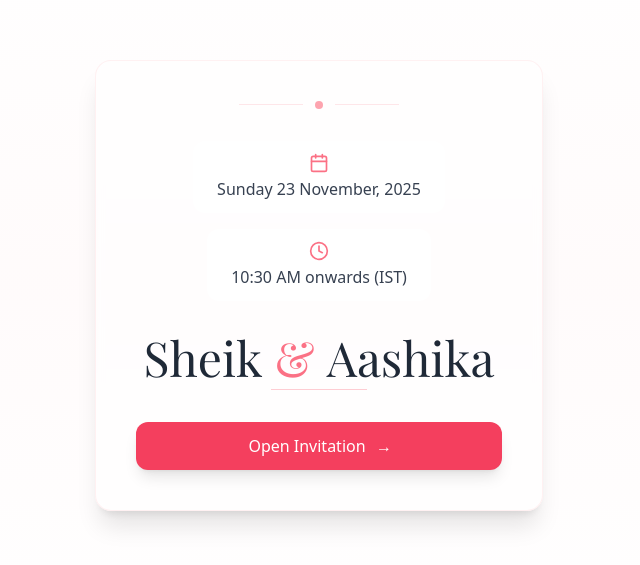
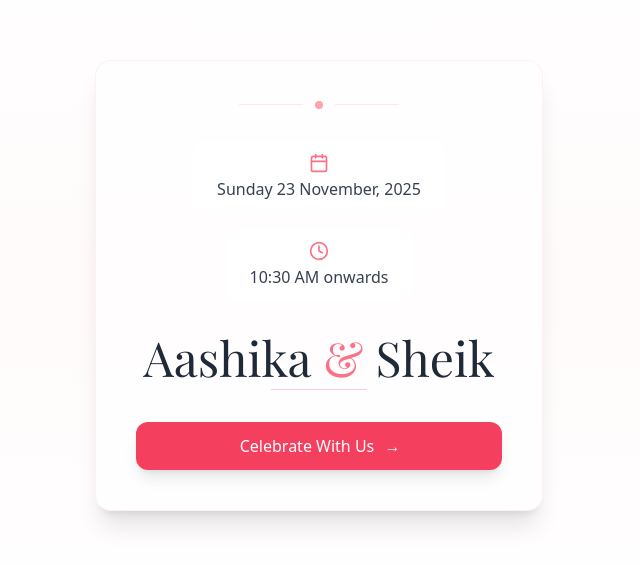
Before and after one commit to aashika-sheik/AashWedsSheik, a React (Vite) app: page / in a window 1280 px wide. Shown: the part 115-680 px from the top of the page, without its empty margins (321-961 px from the left). Built offline with nearby package versions, Linux system fonts and the light colour scheme; a web font is replaced by a local one.

Commit message:
Update Hero, EventsCard, config and page components with new design and bigger hearts

```diff
--- a/src/components/EventsCard.jsx
+++ b/src/components/EventsCard.jsx
@@ -1,7 +1,31 @@
 import { useState } from "react";
 import { motion, AnimatePresence } from "framer-motion";
 import { Calendar, Clock, MapPin, CalendarPlus, X, Chrome, Apple, Calendar as CalendarIcon } from "lucide-react";
-import { formatEventDate, formatTime } from "@/lib/formatEventDate";
+
+// Format date as DD/MM/YY
+const formatDateDDMMYY = (dateStr) => {
+  if (!dateStr) return '';
+  const date = new Date(dateStr);
+  const dd = String(date.getDate()).padStart(2, '0');
+  const mm = String(date.getMonth() + 1).padStart(2, '0');
+  const yy = String(date.getFullYear()).slice(-2);
+  return `${dd}/${mm}/${yy}`;
+};
+
+// Format time with AM/PM
+const formatTimeWithMeridiem = (time) => {
+  if (!time) return '';
+  let [h, m] = time.split(':').map(Number);
+  const meridiem = h >= 12 ? 'PM' : 'AM';
+  h = h % 12 || 12;
+  return `${h}:${m.toString().padStart(2, '0')} ${meridiem}`;
+};
+
+// Format time range or "onwards"
+const formatAgendaTime = (startTime, endTime) => {
+  if (!endTime || endTime === '00:00') return `${formatTimeWithMeridiem(startTime)} onwards`;
+  return `${formatTimeWithMeridiem(startTime)} - ${formatTimeWithMeridiem(endTime)}`;
+};
 
 const Modal = ({ isOpen, onClose, children }) => (
   <AnimatePresence>
@@ -104,11 +128,11 @@ END:VCALENDAR`;
         <div className="space-y-3 text-gray-600">
           <div className="flex items-center space-x-3">
             <Calendar className="w-5 h-5 text-rose-500" />
-            <span>{formatEventDate(eventData.date)}</span>
+            <span>{formatDateDDMMYY(eventData.date)}</span>
           </div>
           <div className="flex items-center space-x-3">
             <Clock className="w-5 h-5 text-rose-500" />
-            <span>{formatTime(eventData.startTime, eventData.endTime)}</span>
+            <span>{formatAgendaTime(eventData.startTime, eventData.endTime)}</span>
           </div>
           <div className="flex items-center space-x-3">
             <MapPin className="w-5 h-5 text-rose-500" />
--- a/src/config/config.js
+++ b/src/config/config.js
@@ -3,33 +3,33 @@ const config = {
     title: "Wedding invitation of Aashika & Sheik",
     description:
       "With great joy, we, Aashika & Sheik, invite you to join and celebrate the special moment of our wedding.",
-    groomName: "Sheik",
-    brideName: "Aashika",
-    parentGroom: "Meeran & Raahman Bee",
-    parentBride: "Ajie & Anitha",
+    groomName: "Aashika",
+    brideName: "Sheik",
+    parentGroom: "Ajie & Anitha",
+    parentBride: "Meeran & Raahman Bee",
     date: "2025-11-23",
     maps_url: "https://maps.app.goo.gl/X1DeKgGWvoGwmfuW6",
     maps_embed:
       "https://www.google.com/maps/embed?pb=!1m18!1m12!1m3!1d3912.631464941872!2d76.95749177481277!3d11.288478088893116!2m3!1f0!2f0!3f0!3m2!1i1024!2i768!4f13.1!3m3!1m2!1s0x3ba8eefcf322fa03%3A0xfe86da7c1d1fe29e!2sR%20K%20Marriage%20Hall!5e0!3m2!1sen!2sin!4v1761034303357!5m2!1sen!2sin",
-    location: "RK Mahal Convention Hall",
+    location: "RK Kalayanamandapam",
     address: "Annur Road, Mettupalayam, Tamil Nadu",
     ogImage: "/images/og-image.jpg",
     favicon: "/images/favicon.ico",
     agenda: [
       {
-        title: "Nikkah",
+        title: "Wedding",
         date: "2025-11-23",
-        startTime: "10:30",
-        endTime: null, // shows only start time
-        location: "RK Mahal Convention Hall",
+        startTime: "10:30", // keep in 24-hour format
+        endTime: null, // will show "10:30 AM onwards" in display
+        location: "RK Kalayanamandapam",
         address: "Annur Road, Mettupalayam, Tamil Nadu",
       },
       {
         title: "Walima",
         date: "2025-11-30",
         startTime: "11:00",
-        endTime: null,
-        location: "CSK Mahal Convention Hall",
+        endTime: null, // will show "11:00 AM onwards" in display
+        location: "CSK Mahal",
         address: "Mamandur, Tamil Nadu",
       },
     ],
--- a/src/pages/Events.jsx
+++ b/src/pages/Events.jsx
@@ -2,20 +2,43 @@ import EventCards from '@/components/EventsCard';
 import config from '@/config/config';
 import { motion } from 'framer-motion';
 
+// Helper functions
+const formatDateDDMMYY = (dateStr) => {
+  const date = new Date(dateStr);
+  const dd = String(date.getDate()).padStart(2, '0');
+  const mm = String(date.getMonth() + 1).padStart(2, '0');
+  const yy = String(date.getFullYear()).slice(-2);
+  return `${dd}/${mm}/${yy}`;
+};
+
+const formatTimeWithMeridiem = (time) => {
+  if (!time) return '';
+  const [hourStr, minuteStr] = time.split(':');
+  let hour = parseInt(hourStr, 10);
+  const minute = minuteStr.padStart(2, '0');
+  const meridiem = hour >= 12 ? 'PM' : 'AM';
+  if (hour > 12) hour -= 12;
+  if (hour === 0) hour = 12;
+  return `${hour}:${minute} ${meridiem}`;
+};
+
+const formatAgendaTime = (startTime, endTime) => {
+  const formattedStart = formatTimeWithMeridiem(startTime);
+  if (!endTime || endTime === '00:00') return `${formattedStart} onwards`;
+  const formattedEnd = formatTimeWithMeridiem(endTime);
+  return `${formattedStart} - ${formattedEnd}`;
+};
+
 export default function Events() {
-  // We adjust the agenda here to make sure endTime is either valid or empty
-  const adjustedEvents = config.data.agenda.map((event) => {
-    // For Nikkah/Walima, remove invalid endTime or set to null
-    const newEvent = { ...event };
-    if (!event.endTime || event.endTime === '00:00') {
-      newEvent.endTime = null; // This triggers "onwards" in EventCard
-    }
-    return newEvent;
-  });
+  // Adjust agenda: formatted date and time for each event
+  const adjustedEvents = config.data.agenda.map((event) => ({
+    ...event,
+    formattedDate: formatDateDDMMYY(event.date),
+    formattedTime: formatAgendaTime(event.startTime, event.endTime),
+    endTime: event.endTime || null, // ensures EventCards logic works
+  }));
 
   return (
-    <>
-      {/* Event Section */}
     <section id="event" className="min-h-screen relative overflow-hidden">
       <motion.div
         initial={{ opacity: 0 }}
@@ -75,6 +98,5 @@ export default function Events() {
         </motion.div>
       </motion.div>
     </section>
-    </>
   );
 }
--- a/src/pages/Hero.jsx
+++ b/src/pages/Hero.jsx
@@ -1,71 +1,88 @@
-import { Calendar, Clock, Heart } from 'lucide-react';
-import { motion } from 'framer-motion';
-import { useEffect, useState } from 'react';
-import config from '@/config/config';
-import { formatEventDate, formatTime } from '@/lib/formatEventDate';
-import { safeBase64 } from '@/lib/base64';
+import { useEffect, useState } from "react";
+import { Calendar, Clock, Heart } from "lucide-react";
+import { motion } from "framer-motion";
+import config from "@/config/config";
+import { safeBase64 } from "@/lib/base64";
 
 export default function Hero() {
-    const [guestName, setGuestName] = useState('');
+  const [guestName, setGuestName] = useState({});
+  const [containerSize, setContainerSize] = useState({
+    width: window.innerWidth,
+    height: window.innerHeight,
+  });
 
   useEffect(() => {
     const urlParams = new URLSearchParams(window.location.search);
-        const guestParam = urlParams.get('guest');
-
+    const guestParam = urlParams.get("guest");
     if (guestParam) {
       try {
         const decodedName = safeBase64.decode(guestParam);
         setGuestName(decodedName);
-            } catch (error) {
-                console.error('Error decoding guest name:', error);
-                setGuestName('');
+      } catch {
+        setGuestName("");
       }
     }
+
+    const handleResize = () =>
+      setContainerSize({ width: window.innerWidth, height: window.innerHeight });
+    window.addEventListener("resize", handleResize);
+    return () => window.removeEventListener("resize", handleResize);
   }, []);
 
+  const formatDateDDMMYY = (dateStr) => {
+    const date = new Date(dateStr);
+    const dd = String(date.getDate()).padStart(2, "0");
+    const mm = String(date.getMonth() + 1).padStart(2, "0");
+    const yy = String(date.getFullYear()).slice(-2);
+    return `${dd}/${mm}/${yy}`;
+  };
+
+  const formatTimeWithMeridiem = (time) => {
+    if (!time) return "";
+    let [hour, minute] = time.split(":").map(Number);
+    const meridiem = hour >= 12 ? "PM" : "AM";
+    if (hour === 0) hour = 12;
+    else if (hour > 12) hour -= 12;
+    return `${hour}:${String(minute).padStart(2, "0")} ${meridiem}`;
+  };
+
+  const formatAgendaTime = (startTime, endTime) => {
+    const start = formatTimeWithMeridiem(startTime);
+    if (!endTime) return `${start} onwards`;
+    return `${start} - ${formatTimeWithMeridiem(endTime)}`;
+  };
+
   const CountdownTimer = ({ targetDate }) => {
-        const [timeLeft, setTimeLeft] = useState(calculateTimeLeft());
-
-        function calculateTimeLeft() {
-            const istOffset = 5.5 * 60 * 60 * 1000; // IST = UTC+5:30
-            const nowUTC = new Date().getTime();
-            const nowIST = nowUTC + istOffset;
-
-            const targetTime = new Date(targetDate).getTime();
-            const difference = targetTime - nowIST;
-
-            let timeLeft = {};
-            if (difference > 0) {
-                timeLeft = {
-                    days: Math.floor(difference / (1000 * 60 * 60 * 24)),
-                    hours: Math.floor((difference / (1000 * 60 * 60)) % 24),
-                    minutes: Math.floor((difference / 1000 / 60) % 60),
-                    seconds: Math.floor((difference / 1000) % 60),
+    const [timeLeft, setTimeLeft] = useState({});
+    useEffect(() => {
+      const calculate = () => {
+        const diff = new Date(targetDate) - new Date();
+        if (diff <= 0) return setTimeLeft({});
+        setTimeLeft({
+          days: Math.floor(diff / (1000 * 60 * 60 * 24)),
+          hours: Math.floor((diff / (1000 * 60 * 60)) % 24),
+          minutes: Math.floor((diff / 1000 / 60) % 60),
+          seconds: Math.floor((diff / 1000) % 60),
+        });
       };
-            }
-            return timeLeft;
-        }
-
-        useEffect(() => {
-            const timer = setInterval(() => {
-                setTimeLeft(calculateTimeLeft());
-            }, 1000);
-            return () => clearInterval(timer);
+      calculate();
+      const interval = setInterval(calculate, 1000);
+      return () => clearInterval(interval);
     }, [targetDate]);
 
     return (
       <div className="grid grid-cols-2 sm:grid-cols-4 gap-4 mt-8">
-                {Object.keys(timeLeft).map((interval) => (
+        {Object.keys(timeLeft).map((k) => (
           <motion.div
-                        key={interval}
+            key={k}
             initial={{ scale: 0.5, opacity: 0 }}
             animate={{ scale: 1, opacity: 1 }}
             className="flex flex-col items-center p-3 bg-white/80 backdrop-blur-sm rounded-xl border border-rose-100"
           >
             <span className="text-xl sm:text-2xl font-bold text-rose-600">
-                            {timeLeft[interval]}
+              {timeLeft[k]}
             </span>
-                        <span className="text-xs text-gray-500 capitalize">{interval}</span>
+            <span className="text-xs text-gray-500 capitalize">{k}</span>
           </motion.div>
         ))}
       </div>
@@ -74,43 +91,53 @@ export default function Hero() {
 
   const FloatingHearts = () => (
     <div className="absolute inset-0 overflow-hidden pointer-events-none">
-            {[...Array(8)].map((_, i) => (
+      {[...Array(15)].map((_, i) => {
+        const size = 30 + Math.random() * 30; // bigger hearts
+        return (
           <motion.div
             key={i}
             initial={{
               opacity: 0,
               scale: 0,
-                        x: Math.random() * window.innerWidth,
-                        y: window.innerHeight
+              x: Math.random() * containerSize.width,
+              y: containerSize.height,
             }}
             animate={{
               opacity: [0, 1, 1, 0],
               scale: [0, 1, 1, 0.5],
-                        x: Math.random() * window.innerWidth,
-                        y: -100
+              x: Math.random() * containerSize.width,
+              y: -150, // floating higher
             }}
             transition={{
-                        duration: 4,
+              duration: 6,
               repeat: Infinity,
-                        delay: i * 0.8,
-                        ease: "easeOut"
+              delay: i * 0.5,
+              ease: "easeOut",
             }}
             className="absolute"
           >
             <Heart
-                        className={`w-${Math.floor(Math.random() * 2) + 8} h-${Math.floor(Math.random() * 2) + 8} ${i % 3 === 0 ? 'text-rose-400' :
-                            i % 3 === 1 ? 'text-pink-400' :
-                                'text-red-400'
-                            }`}
+              style={{ width: size, height: size }}
+              className={
+                i % 3 === 0
+                  ? "text-rose-400"
+                  : i % 3 === 1
+                  ? "text-pink-400"
+                  : "text-red-400"
+              }
               fill="currentColor"
             />
           </motion.div>
-            ))}
+        );
+      })}
     </div>
   );
 
   return (
-        <section id="home" className="min-h-screen flex flex-col items-center justify-center px-4 py-16 sm:py-20 text-center relative overflow-hidden">
+    <section className="min-h-screen flex flex-col items-center justify-center px-4 py-16 sm:py-20 text-center relative overflow-hidden">
+      {/* Floating hearts behind all content */}
+      <FloatingHearts />
+
       <motion.div
         initial={{ opacity: 0, y: 20 }}
         animate={{ opacity: 1, y: 0 }}
@@ -135,7 +162,7 @@ export default function Hero() {
             transition={{ delay: 0.4 }}
             className="text-gray-500 font-light italic text-base sm:text-lg"
           >
-                        With God's blessings, we are getting married
+            Our families warmly invite you to join us in celebrating this special union of
           </motion.p>
           <motion.h2
             initial={{ scale: 0.8, opacity: 0 }}
@@ -147,7 +174,7 @@ export default function Hero() {
           </motion.h2>
         </div>
 
-                {/* --- Date & Time Section --- */}
+        {/* Date & Time */}
         <motion.div
           initial={{ y: 20, opacity: 0 }}
           animate={{ y: 0, opacity: 1 }}
@@ -155,24 +182,23 @@ export default function Hero() {
           className="flex flex-col items-center mt-4"
         >
           <div className="flex items-center space-x-2">
-                        <Calendar className="w-4 h-4 text-rose-400" />
+            <Calendar className="w-5 h-5 text-rose-400" />
             <span className="text-gray-700 font-medium text-sm sm:text-base">
-                            {formatEventDate(config.data.agenda[0].date, "full")}
+              {formatDateDDMMYY(config.data.agenda[0].date)}
             </span>
           </div>
           <div className="flex items-center space-x-2 mt-1">
-                        <Clock className="w-4 h-4 text-rose-400" />
+            <Clock className="w-5 h-5 text-rose-400" />
             <span className="text-gray-700 font-medium text-sm sm:text-base">
-                            {formatTime(config.data.agenda[0].startTime, config.data.agenda[0].endTime)} (IST)
+              {formatAgendaTime(
+                config.data.agenda[0].startTime,
+                config.data.agenda[0].endTime
+              )}
             </span>
           </div>
         </motion.div>
 
         <CountdownTimer targetDate={config.data.agenda[0].date} />
-
-                <div className="pt-6 relative">
-                    <FloatingHearts />
-                </div>
       </motion.div>
     </section>
   );
--- a/src/pages/LandingPage.jsx
+++ b/src/pages/LandingPage.jsx
@@ -1,9 +1,29 @@
+import { Calendar, Clock } from 'lucide-react';
+import { motion } from 'framer-motion';
 import config from '@/config/config';
-import { formatEventDate, formatTime } from '@/lib/formatEventDate';
-import { motion } from 'framer-motion';
-import { Calendar, Clock } from 'lucide-react';
 
-const LandingPage = ({ onOpenInvitation }) => (
+const LandingPage = ({ onOpenInvitation }) => {
+
+  // Helper functions for AM/PM + "onwards"
+  function formatTimeWithMeridiem(time) {
+    if (!time) return '';
+    const [hourStr, minuteStr] = time.split(':');
+    let hour = parseInt(hourStr, 10);
+    const minute = minuteStr.padStart(2, '0');
+    const meridiem = hour >= 12 ? 'PM' : 'AM';
+    if (hour > 12) hour -= 12;
+    if (hour === 0) hour = 12;
+    return `${hour}:${minute} ${meridiem}`;
+  }
+
+  function formatAgendaTime(startTime, endTime) {
+    const formattedStart = formatTimeWithMeridiem(startTime);
+    if (!endTime) return `${formattedStart} onwards`;
+    const formattedEnd = formatTimeWithMeridiem(endTime);
+    return `${formattedStart} - ${formattedEnd}`;
+  }
+
+  return (
     <motion.div
       initial={{ opacity: 0 }}
       animate={{ opacity: 1 }}
@@ -25,6 +45,7 @@ const LandingPage = ({ onOpenInvitation }) => (
         >
           {/* Card Container */}
           <div className="backdrop-blur-sm bg-white/50 p-6 sm:p-8 md:p-10 rounded-2xl border border-rose-100/50 shadow-xl">
+
             {/* Top Decorative Line */}
             <div className="flex items-center justify-center gap-3 mb-6 sm:mb-8">
               <div className="h-px w-12 sm:w-16 bg-rose-200/50" />
@@ -42,14 +63,14 @@ const LandingPage = ({ onOpenInvitation }) => (
               <div className="inline-flex flex-col items-center space-y-1 bg-white/80 px-4 sm:px-6 py-2 sm:py-3 rounded-xl">
                 <Calendar className="w-5 h-5 text-rose-400" />
                 <p className="text-gray-700 font-medium">
-                {formatEventDate(config.data.agenda[0].date)}
+                  {new Date(config.data.agenda[0].date).toLocaleDateString('en-IN', { weekday: 'long', day: 'numeric', month: 'long', year: 'numeric' })}
                 </p>
               </div>
 
               <div className="inline-flex flex-col items-center space-y-1 bg-white/80 px-4 sm:px-6 py-2 sm:py-3 rounded-xl">
                 <Clock className="w-5 h-5 text-rose-400" />
                 <p className="text-gray-700 font-medium">
-                {formatTime(config.data.agenda[0].startTime)} onwards (IST)
+                  {formatAgendaTime(config.data.agenda[0].startTime, config.data.agenda[0].endTime)}
                 </p>
               </div>
             </motion.div>
@@ -85,7 +106,7 @@ const LandingPage = ({ onOpenInvitation }) => (
                 className="group relative w-full bg-rose-500 text-white px-6 py-3 sm:px-8 sm:py-3 rounded-xl font-medium shadow-lg hover:bg-rose-600 transition-all duration-200"
               >
                 <span className="relative z-10 flex items-center justify-center gap-2">
-                <span>Open Invitation</span>
+                  <span>Celebrate With Us</span>
                   <motion.span
                     animate={{ x: [0, 4, 0] }}
                     transition={{ repeat: Infinity, duration: 1.5 }}
@@ -96,10 +117,12 @@ const LandingPage = ({ onOpenInvitation }) => (
                 <div className="absolute inset-0 bg-gradient-to-r from-rose-600 to-rose-500 rounded-xl opacity-0 group-hover:opacity-100 transition-opacity duration-200" />
               </motion.button>
             </motion.div>
+
           </div>
         </motion.div>
       </div>
     </motion.div>
   );
+};
 
 export default LandingPage;
--- a/src/pages/Location.jsx
+++ b/src/pages/Location.jsx
@@ -5,7 +5,7 @@ import { formatEventDate } from "@/lib/formatEventDate";
 export default function Location() {
     const locations = [
         {
-            name: "RK Marriage Hall",
+            name: "RK Kalayanamandapam",
             address: "S F No 276/3, Annur Road, Mettupalayam-641301",
             date: new Date("2025-11-23T10:00:00"),
             time: "10:30 AM onwards",
@@ -14,7 +14,7 @@ export default function Location() {
         },
         {
             name: "CSK Mahal",
-            address: "ATHANGARAI, GST Rd, Mamandur, Tamil Nadu 603111",
+            address: "Athangarai, GST Rd, Mamandur, Tamil Nadu 603111",
             date: new Date("2025-11-30T11:00:00"),
             time: "11:00 AM onwards",
             maps_embed: "https://www.google.com/maps/embed?pb=!1m18!1m12!1m3!1d3892.9386529423705!2d79.94013997483566!3d12.652027087634726!2m3!1f0!2f0!3f0!3m2!1i1024!2i768!4f13.1!3m3!1m2!1s0x3a52fd45956bb0bb%3A0xc2a1177f9d772431!2sCSK%20Mahal!5e0!3m2!1sen!2sin!4v1761043815669!5m2!1sen!2sin",
--- a/src/pages/Wishes.jsx
+++ b/src/pages/Wishes.jsx
@@ -177,7 +177,7 @@ export default function Wishes() {
                                     className="w-full px-4 py-2.5 rounded-xl bg-white/50 border border-rose-100 focus:border-rose-300 focus:ring focus:ring-rose-200 focus:ring-opacity-50 transition-all duration-200 text-left flex items-center justify-between"
                                 >
                                     <span className={attendance ? 'text-gray-700' : 'text-gray-400'}>
-                                        {attendance ? options.find(opt => opt.value === attendance)?.label : 'Select attendance...'}
+                                        {attendance ? options.find(opt => opt.value === attendance)?.label : 'Share your presence...'}
                                     </span>
                                     <ChevronDown className={`w-5 h-5 text-gray-400 transition-transform duration-200 ${isOpen ? 'transform rotate-180' : ''}`} />
                                 </button>
```
Lines whose indentation alone changed are shown as unchanged.
